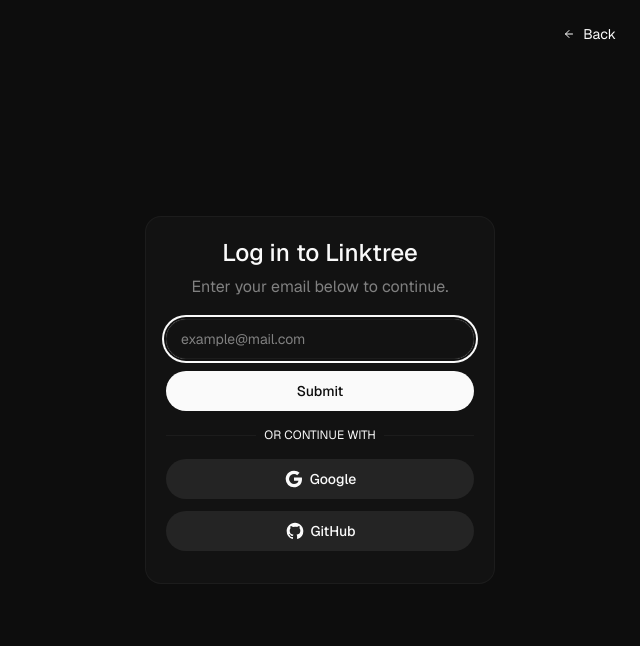
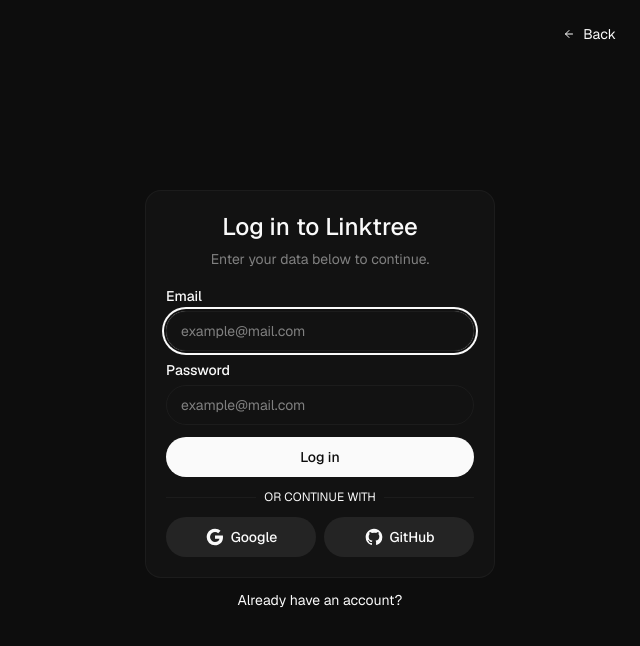
Before and after one commit to kilimanjjjaro/linktree-clone, a Next.js app: page /login in a window 1280 px wide. Shown: the top 646 px of the page, without its empty margins (640-1280 px from the left). Built offline with nearby package versions, Linux system fonts and the light colour scheme; no server answers.

Commit message:
fix: update login form

```diff
--- a/src/app/login/page.tsx
+++ b/src/app/login/page.tsx
@@ -4,7 +4,13 @@ import { ArrowLeft } from 'lucide-react'
 import LogInForm from '@/components/auth/login/form'
 import GoogleButton from '@/components/auth/login/google-button'
 import GitHubButton from '@/components/auth/login/github-button'
-import { Card, CardContent, CardHeader, CardTitle } from '@/components/ui/card'
+import {
+  Card,
+  CardContent,
+  CardDescription,
+  CardHeader,
+  CardTitle
+} from '@/components/ui/card'
 import { auth } from '@/lib/auth'
 
 export default async function LogInPage() {
@@ -17,32 +23,39 @@ export default async function LogInPage() {
       <section className='border-r border-lt-light-gray/60 bg-lt-gray' />
       <section className='relative flex items-center justify-center'>
         <Link
-          className='absolute right-6 top-6 flex h-auto items-center gap-x-2 p-0 text-sm xl:hover:underline'
+          className='absolute right-6 top-6 flex items-center gap-x-2 text-sm xl:hover:underline'
           href='/'
         >
           <ArrowLeft className='size-3' />
           Back
         </Link>
+        <div className='grid place-items-center gap-y-3'>
           <Card className='w-[350px]'>
             <CardHeader className='text-center'>
               <CardTitle className='text-2xl font-medium'>
                 Log in to Linktree
               </CardTitle>
-            <label className='text-lt-lightest-gray' htmlFor='email'>
-              Enter your email below to continue.
-            </label>
+              <CardDescription>
+                Enter your data below to continue.
+              </CardDescription>
             </CardHeader>
-          <CardContent className='flex flex-col'>
+            <CardContent className='grid gap-y-3'>
               <LogInForm />
-            <div className='my-4 flex items-center gap-2'>
-              <div className='h-px w-full bg-lt-light-gray/60' />
+              <div className='flex items-center gap-x-2'>
+                <div className='h-px flex-1 bg-lt-light-gray/60' />
                 <h3 className='shrink-0 text-xs uppercase'>Or continue with</h3>
-              <div className='h-px w-full bg-lt-light-gray/60' />
+                <div className='h-px flex-1 bg-lt-light-gray/60' />
               </div>
+              <div className='grid grid-cols-2 gap-x-2'>
                 <GoogleButton />
                 <GitHubButton />
+              </div>
             </CardContent>
           </Card>
+          <Link href='/signup' className='text-sm xl:hover:underline'>
+            Already have an account?
+          </Link>
+        </div>
       </section>
     </main>
   )
--- a/src/components/auth/login/email-button.tsx
+++ b/src/components/auth/login/email-button.tsx
@@ -15,7 +15,7 @@ export default function EmailButton() {
           Sending
         </>
       ) : (
-        'Submit'
+        'Log in'
       )}
     </Button>
   )
--- a/src/components/auth/login/form.tsx
+++ b/src/components/auth/login/form.tsx
@@ -6,6 +6,7 @@ import EmailButton from './email-button'
 import { Input } from '@/components/ui/input'
 import { Alert, AlertDescription, AlertTitle } from '@/components/ui/alert'
 import { logInWithEmail } from '@/lib/actions/auth/login-with-email'
+import { Label } from '@/components/ui/label'
 
 const INITIAL_STATE = {
   success: false,
@@ -17,7 +18,7 @@ export default function LogInForm() {
   const [parent] = useAutoAnimate({ duration: 200 })
 
   return (
-    <form action={formAction} className='grid gap-3' ref={parent}>
+    <form action={formAction} className='grid gap-y-3' ref={parent}>
       {state.success && (
         <Alert variant='success' className='text-center'>
           <AlertTitle>Magic link sent!</AlertTitle>
@@ -43,6 +44,8 @@ export default function LogInForm() {
           </AlertDescription>
         </Alert>
       )}
+      <div className='grid gap-y-2'>
+        <Label htmlFor='email'>Email</Label>
         <Input
           id='email'
           type='email'
@@ -52,6 +55,18 @@ export default function LogInForm() {
           required
           autoFocus
         />
+      </div>
+      <div className='grid gap-y-2'>
+        <Label htmlFor='password'>Password</Label>
+        <Input
+          id='password'
+          type='password'
+          name='password'
+          placeholder='example@mail.com'
+          autoComplete='current-password'
+          required
+        />
+      </div>
       <EmailButton />
     </form>
   )
--- a/src/components/auth/login/github-button.tsx
+++ b/src/components/auth/login/github-button.tsx
@@ -6,11 +6,7 @@ import { logInWithGitHub } from '@/lib/actions/auth/login-with-github'
 
 export default function GitHubButton() {
   return (
-    <Button
-      className='mb-3'
-      variant='secondary'
-      onClick={async () => await logInWithGitHub()}
-    >
+    <Button variant='secondary' onClick={async () => await logInWithGitHub()}>
       <GitHubIcon className='size-5' aria-hidden />
       GitHub
     </Button>
--- a/src/components/auth/login/google-button.tsx
+++ b/src/components/auth/login/google-button.tsx
@@ -6,11 +6,7 @@ import { logInWithGoogle } from '@/lib/actions/auth/login-with-google'
 
 export default function GoogleButton() {
   return (
-    <Button
-      className='mb-3'
-      variant='secondary'
-      onClick={async () => await logInWithGoogle()}
-    >
+    <Button variant='secondary' onClick={async () => await logInWithGoogle()}>
       <GoogleIcon className='size-5' aria-hidden />
       Google
     </Button>
```
Lines whose indentation alone changed are shown as unchanged.
